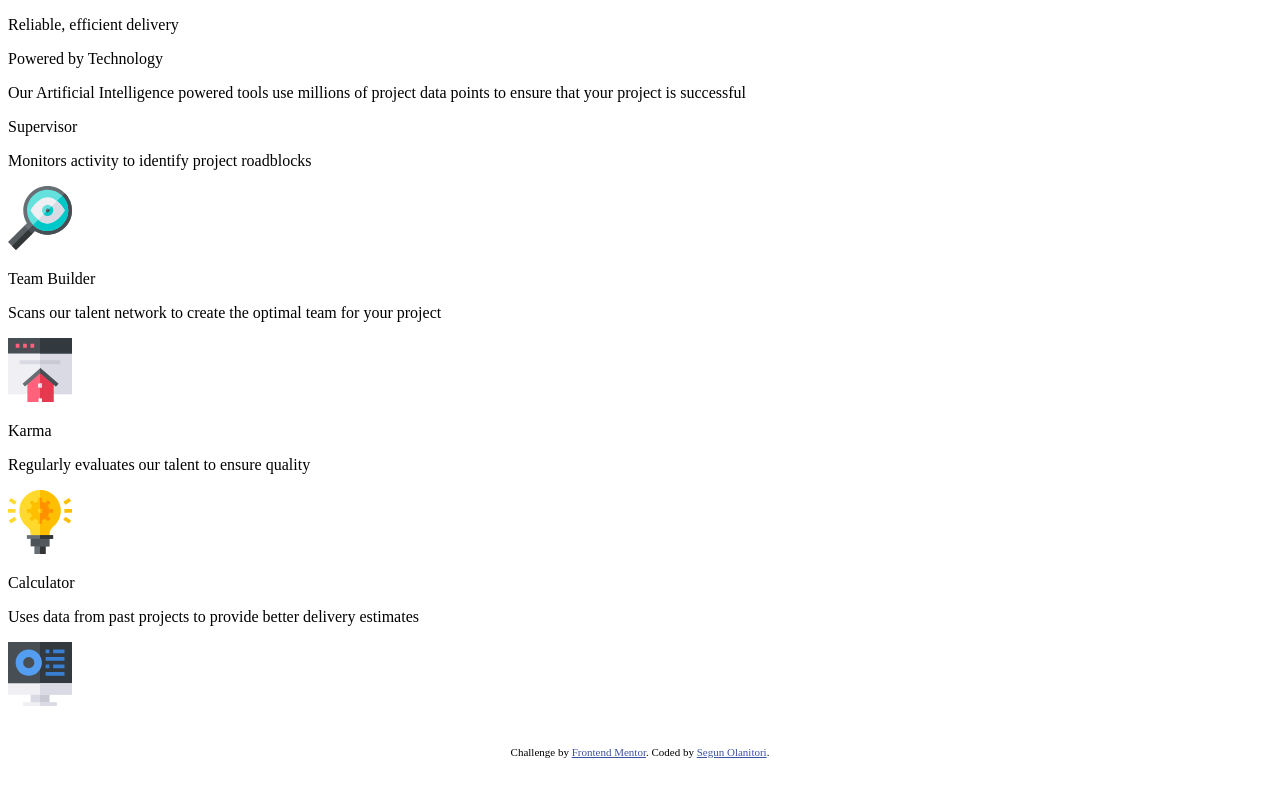
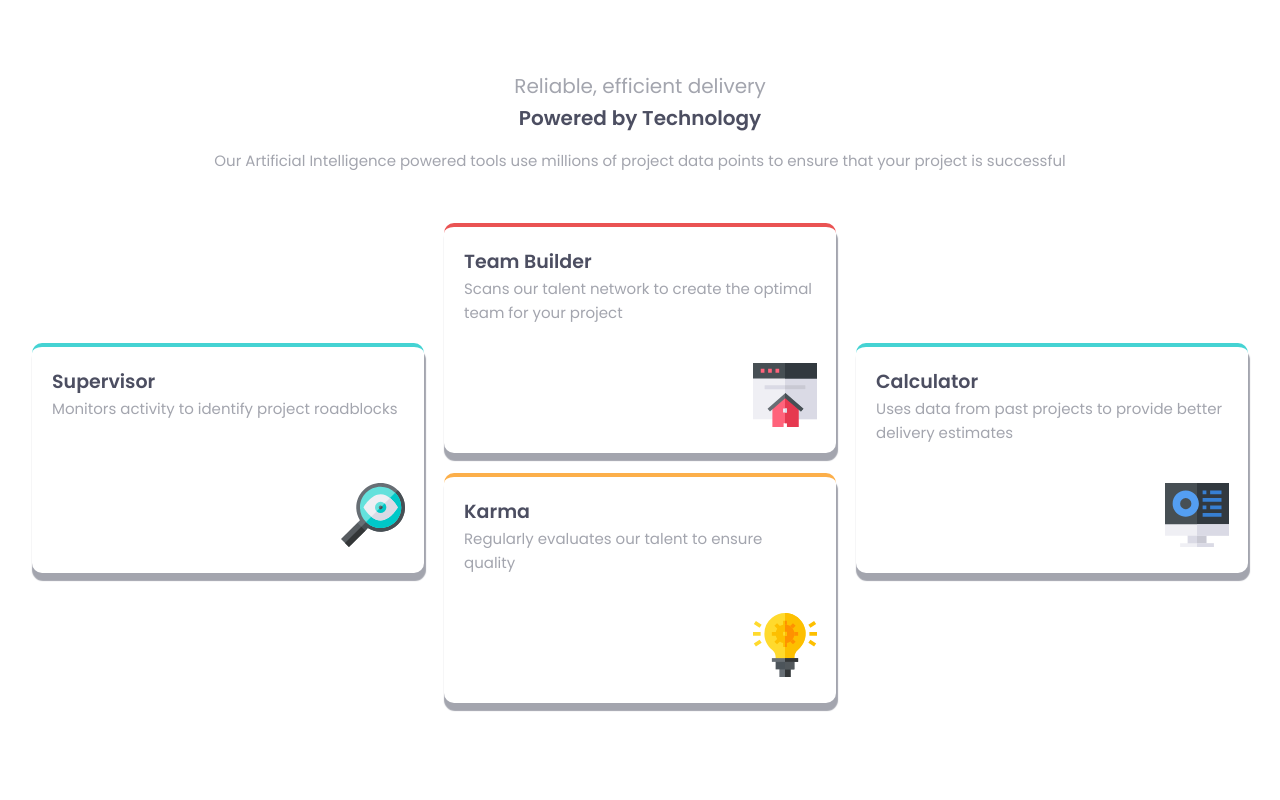
Before and after one commit to Segun98/Four-card-feature-section, a plain HTML site: page index.html in a window 1280 px wide. Shown: the top 800 px of the page. Drawn offline with Linux system fonts and the light colour scheme.

Commit message:
Update style.css

```diff
--- a/style.css
+++ b/style.css
@@ -1,4 +1,4 @@
-@import url("https://fonts.googl@import url("https://fonts.googleapis.com/css?family=Poppins:200,400,600&display=swap");
+@import url("https://fonts.googleapis.com/css?family=Poppins:200,400,600&display=swap");
 
 
 * {
```
